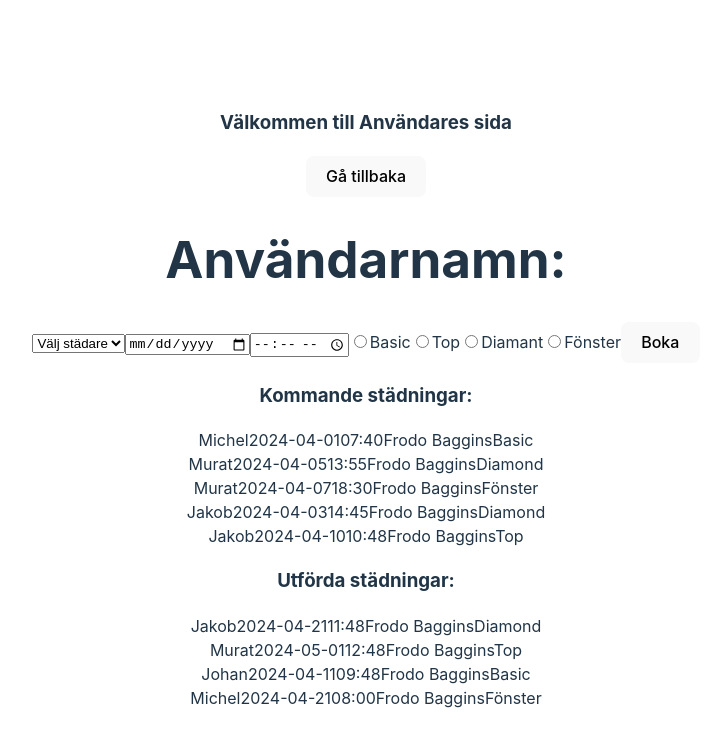
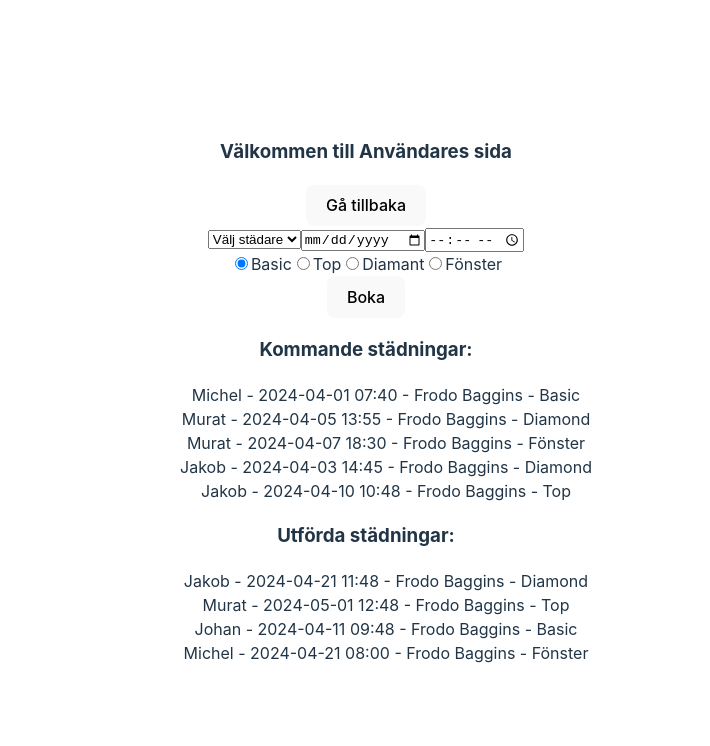
Before and after one commit to SepVaz/bookingReact, a React (Vite) app: page /mypage in a window 1280 px wide. Shown: the top 746 px of the page, without its empty margins (274-984 px from the left). Built offline with nearby package versions, Linux system fonts and the light colour scheme.

Commit message:
städat hela koden, försöker fixa med fetchen nu så att den data inte försvinner vid uppdatering
Co-authored-by: Michel Gorjizadeh <michel.gorjizadeh@utb.ecutbildning.se>
Co-authored-by: Johan Nihlén <johan.nihlen@utb.ecutbildning.se>

```diff
--- a/package.json
+++ b/package.json
@@ -11,6 +11,7 @@
   },
   "dependencies": {
     "axios": "^1.6.8",
+    "json-server": "^1.0.0-alpha.23",
     "localforage": "^1.10.0",
     "match-sorter": "^6.3.4",
     "react": "^18.2.0",
--- a/src/Booking.ts
+++ b/src/Booking.ts
@@ -1,11 +1,8 @@
-import axios from "axios";
-
-// Define an enum for the possible levels
 export enum Level {
   BASIC = "Basic",
   TOP = "Top",
   DIAMOND = "Diamond",
-  WINDOW = "Fönster",
+  WINDOW = "Window",
 }
 
 export interface IBooking { //ta bort och lägg till endast bokning
@@ -17,12 +14,3 @@ export interface IBooking { //ta bort och lägg till endast bokning
   cleaner: string;
   status: boolean;
 }
-
-/* export const fetchData = async (setData: React.Dispatch<React.SetStateAction<IBooking[]>>) => {
-  try {
-    const response = await axios.get<IBooking[]>('/data.json');
-    setData(response.data);
-  } catch (err) {
-    console.error("Fetch failed", err);
-  }
-}; */
--- a/src/pages/Booking.tsx
+++ b/src/pages/Booking.tsx
@@ -1,133 +1,122 @@
 import React, { useState } from "react";
-import { IBooking } from "../Booking";
 import axios from "axios";
-import MyPage from "./MyPage";
+import { IBooking, Level } from "../Booking";
 
 interface Props {
   bookingStatus: (booking: IBooking) => void;
-  text: string;
-
+  cleaners: string[];
 }
 
-/* interface ICleaners {
+const Booking: React.FC<Props> = ({ bookingStatus, cleaners }) => {
+  const [selectedCleaner, setSelectedCleaner] = useState<string>("");
+  const [selectedDate, setSelectedDate] = useState<string>("");
+  const [selectedTime, setSelectedTime] = useState<string>("");
+  const [selectedLevel, setSelectedLevel] = useState<Level>(Level.BASIC);
 
-} */
-
-function Booking(props: Props) {
-/*   const [cleaners, setCleaners] = useState<string[]>([]); */
-  const [showBookings, setShowBookings] = useState<IBooking[]>([]);
-  const [selectedCleaner, setSelectedCleaner] = useState("");
-  const [selectedDate, setSelectedDate] = useState("");
-  const [selectedTime, setSelectedTime] = useState("");
-  const [selectedLevel, setSelectedLevel] = useState("");
-
-  const { cleaners } = props;
-
-
-
-
-  console.log(setSelectedTime)
-  //informerar typescript vilken typ av elemt händelsen hanteras för, typescript kan då ge bättre stöd när man skriver koden. gör också att vi undviker misstag om vi endast använder de egenskaper som metoden faktiskt är till för
-  function handleSubmit(e: React.FormEvent<HTMLFormElement>) {
+  function handleSubmit (e: React.FormEvent<HTMLFormElement>) {
     e.preventDefault();
 
-    const addBooking: IBooking = {
+    const newBooking: IBooking = {
       id: Date.now(),
       date: selectedDate,
       time: selectedTime,
       customer: "Frodo Baggins",
       level: selectedLevel,
       cleaner: selectedCleaner,
-      status: false
+      status: false,
     };
-
-    createBooking(addBooking);
-  }
 
     const createBooking = async () => {
     try {
-      const response = await axios.post("db.json", addBooking);
-      setShowBookings((prev) => [...prev, response.data.booking]);
+      const response = await axios.post("http://localhost:3000/booking", newBooking);
+      bookingStatus({ ...newBooking, id: response.data.id });
     } catch (err) {
-      console.log("Failed to create booking", err);
+      console.error("Failed to create booking", err);
     }
+  }
+  createBooking()
   };
-
-  /* const handleChange = (e: React.ChangeEvent<HTMLFormElement>) => {
-    setShowBookings(e.target.value)
-  } */
 
   return (
     <div>
-      <h1>{props.text}</h1>
       <form onSubmit={handleSubmit}>
-      <select onChange={(e) => setSelectedCleaner(e.target.value)} name="cleaner" id="" value={selectedCleaner}>
-            <option value="" disabled selected hidden>
+        {/* Städare */}
+        <select
+          value={selectedCleaner}
+          onChange={(e) => setSelectedCleaner(e.target.value)}
+        >
+          <option value="" disabled>
             Välj städare
           </option>
-            {cleaners.map((cleaner) => (
-              <option key={cleaner} value={cleaner}>
+          {cleaners.map((cleaner, index) => (
+            <option key={index} value={cleaner}>
               {cleaner}
             </option>
           ))}
         </select>
+
+        {/* Datum */}
         <input
           type="date"
           value={selectedDate}
           onChange={(e) => setSelectedDate(e.target.value)}
-        ></input>
+        />
+
+        {/* Tid */}
         <input
           type="time"
-          min="08:00"
-          max="18:00"
           value={selectedTime}
-          required
           onChange={(e) => setSelectedTime(e.target.value)}
-        ></input>
+        />
+
+        {/* Städnivå */}
+        <div>
           <label>
             <input
               type="radio"
               name="level"
-            value="Basic"
-            checked={selectedLevel === "Basic"}
-            onChange={() => setSelectedLevel("Basic")}
+              value={Level.BASIC}
+              checked={selectedLevel === Level.BASIC}
+              onChange={() => setSelectedLevel(Level.BASIC)}
             />
             Basic
+          </label>
           <label>
             <input
               type="radio"
               name="level"
-              value="Top"
-              checked={selectedLevel === "Top"}
-              onChange={() => setSelectedLevel("Top")}
+              value={Level.TOP}
+              checked={selectedLevel === Level.TOP}
+              onChange={() => setSelectedLevel(Level.TOP)}
             />
             Top
+          </label>
           <label>
             <input
               type="radio"
               name="level"
-                value="Diamant"
-                checked={selectedLevel === "Diamant"}
-                onChange={() => setSelectedLevel("Diamant")}
+              value={Level.DIAMOND}
+              checked={selectedLevel === Level.DIAMOND}
+              onChange={() => setSelectedLevel(Level.DIAMOND)}
             />
             Diamant
+          </label>
           <label>
             <input
               type="radio"
               name="level"
-                  value="Fönster"
-                  checked={selectedLevel === "Fönster"}
-                  onChange={() => setSelectedLevel("Fönster")}
+              value={Level.WINDOW}
+              checked={selectedLevel === Level.WINDOW}
+              onChange={() => setSelectedLevel(Level.WINDOW)}
             />
             Fönster
           </label>
-            </label>
-          </label>
-        </label>
+        </div>
+
         <button type="submit">Boka</button>
       </form>
     </div>
   );
-}
+};
 
 export default Booking;
--- a/src/pages/MyPage.tsx
+++ b/src/pages/MyPage.tsx
@@ -1,97 +1,73 @@
-import { useEffect, useState } from "react";
-import { useLocation, useNavigate } from "react-router-dom";
-import axios from "axios";
-import { IBooking } from "../Booking";
-import Booking from "./Booking";
-import { fetchData } from "./fetchApi";
+// components/MyPage.tsx
+import React, { useEffect, useState } from 'react';
+import { useLocation, useNavigate } from 'react-router-dom';
+import axios from 'axios';
+import Booking from './Booking';
+import { IBooking } from '../Booking';
 
-function MyPage() {
-  //bookings för array, booking för objekt
-
+const MyPage: React.FC = () => {
   const location = useLocation();
   const navigate = useNavigate();
-  const { name } = location.state || { name: "Användare" };
+  const name = location.state?.name || 'Användare';
 
   const [booked, setBooked] = useState<IBooking[]>([]);
   const [finished, setFinished] = useState<IBooking[]>([]);
   const [cleaners, setCleaners] = useState<string[]>([]);
-  const [selectedCleaner, setSelectedCleaner] = useState("");
 
   const bookingStatus = (booking: IBooking) => {
-    if (booking.status === false) {
-      setBooked([...booked, booking]);
-    } else setFinished([...finished, booking]);
+    booking.status ? setFinished((prev) => [...prev, booking]) : setBooked((prev) => [...prev, booking]);
   };
 
   useEffect(() => {
     const fetchData = async () => {
       try {
-        const response = await axios.get("/db.json");
-        const bookingsData = response.data.booking;
-        const finishedBookings = bookingsData.filter(
-          (booking: IBooking) => booking.status === true
-        ); // Här sätter vi ett filter i vår GET Fetch för att separera true och false
-        const bookedBookings = bookingsData.filter(
-          (booking: IBooking) => booking.status === false
-        );
-        setFinished(finishedBookings);
-        setBooked(bookedBookings);
+        const response = await axios.get('db.json');
+        const bookingsData: IBooking[] = response.data.booking;
 
-        const cleanerNames = [
-          ...new Set(bookingsData.map((booking) => booking.cleaner)),
-        ];
+        setFinished(bookingsData.filter((booking) => booking.status));
+        setBooked(bookingsData.filter((booking) => !booking.status));
+
+        const cleanerNames: string[] = Array.from(new Set(bookingsData.map((booking) => booking.cleaner)));
         setCleaners(cleanerNames);
       } catch (err) {
-        console.error("fetch failed", err);
+        console.error('Failed to fetch data', err);
       }
     };
 
     fetchData();
   }, []);
 
+  const handleLogout = () => {
+    navigate('/');
+  };
 
-  function handleLogout() {
-    navigate("/");
-  }
-
-  const text = "Användarnamn:"
   return (
     <>
       <div>
         <h3>Välkommen till {name}s sida</h3>
         <button onClick={handleLogout}>Gå tillbaka</button>
-        <Booking text={text}bookingStatus={bookingStatus} cleaners={cleaners}></Booking>
-        <div>
-
-        </div>
+        <Booking bookingStatus={bookingStatus} cleaners={cleaners} />
       </div>
 
       <div>
         <h3>Kommande städningar:</h3>
-        {booked.map((booking) => (
-          <li key={booking.id}>
-            <span>{booking.cleaner}</span>
-            <span>{booking.date}</span>
-            <span>{booking.time}</span>
-            <span>{booking.customer}</span>
-            <span>{booking.level}</span>
-          </li>
-        ))}
+        <ul>
+          {booked.map((booking) => (
+            <li key={booking.id}>{`${booking.cleaner} - ${booking.date} ${booking.time} - ${booking.customer} - ${booking.level}`}</li>
+          ))}
+        </ul>
       </div>
+
       <div>
         <h3>Utförda städningar:</h3>
-        {finished.map((booking) => (
-          <li key={booking.id}>
-            <span>{booking.cleaner}</span>
-           <span>{booking.date}</span>
-            <span>{booking.time}</span>
-            <span>{booking.customer}</span>
-            <span>{booking.level}</span>
-          </li>
-        ))}
+        <ul>
+          {finished.map((booking) => (
+            <li key={booking.id}>{`${booking.cleaner} - ${booking.date} ${booking.time} - ${booking.customer} - ${booking.level}`}</li>
+          ))}
+        </ul>
       </div>
     </>
   );
-}
+};
 
 export default MyPage;
```
Also changed, not shown: 1 other file (tests, documents, lock files or other folders). Lines whose indentation alone changed are shown as unchanged.
